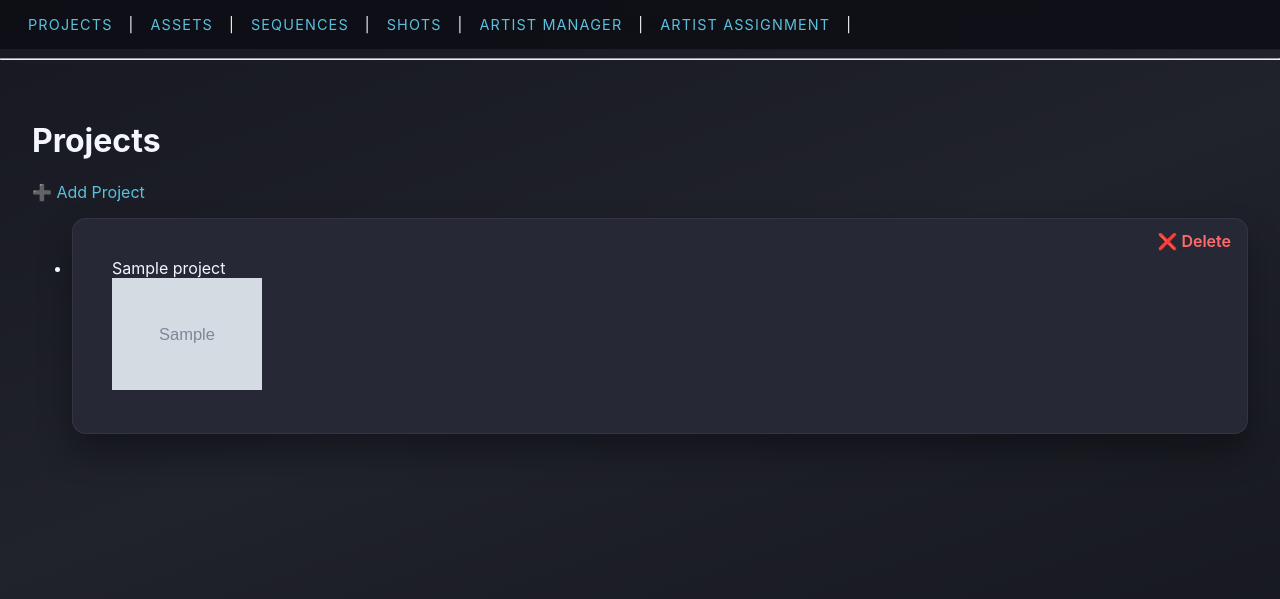
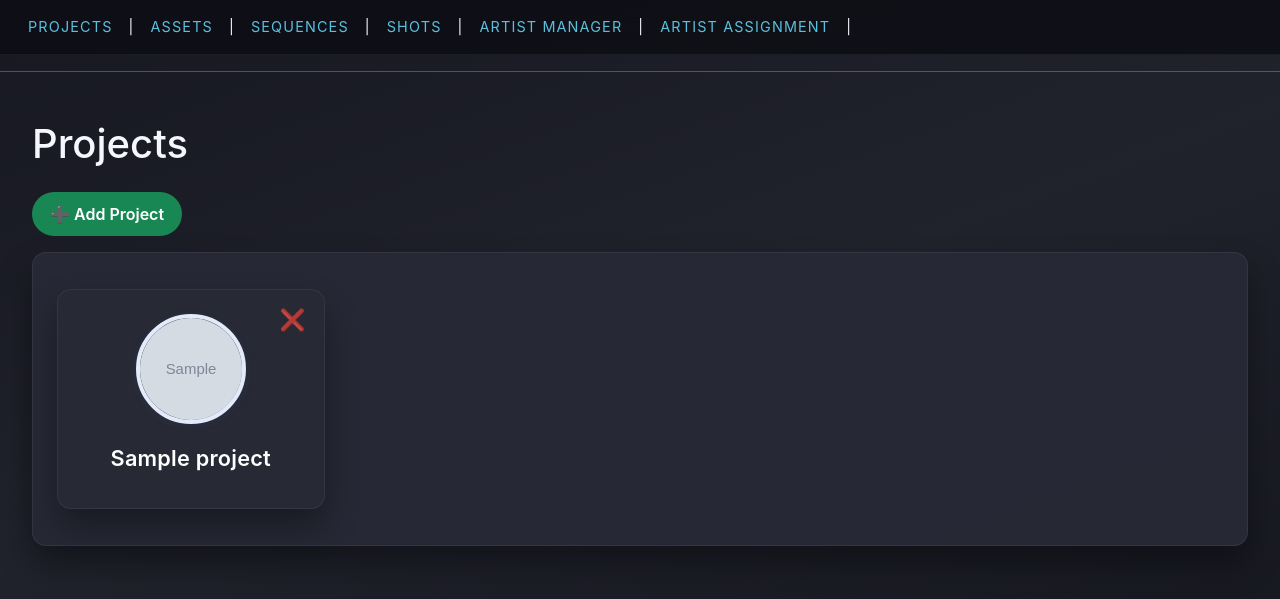
Before and after one commit to aleksandarv88/project_manager, a Django app: page / in a window 1280 px wide. Shown: the top 599 px of the page. Run offline with Django 5.2, Linux system fonts and the light colour scheme; tables that the repository leaves empty hold one stand-in row (Sample ...).

Commit message:
changed the list to grid for projects, seq, assets,shots

```diff
--- a/django_pipeline/vfx_pipeline/core/templates/core/base.html
+++ b/django_pipeline/vfx_pipeline/core/templates/core/base.html
@@ -2,6 +2,7 @@
 <html>
 <head>
     <title>{% block title %}VFX Pipeline{% endblock %}</title>
+    <link href="https://cdn.jsdelivr.net/npm/bootstrap@5.3.0/dist/css/bootstrap.min.css" rel="stylesheet">
     <style>
   :root {
     color-scheme: dark;
@@ -62,8 +63,81 @@
   main {
     padding: 32px;
   }
+  .list-grid {
+    display: grid;
+    grid-template-columns: repeat(auto-fill, minmax(220px, 1fr));
+    gap: 32px;
+    padding: 0;
+    margin: 0;
+    list-style: none;
+  }
 
-  .card, .panel, .form-card, .list-card {
+  .grid-img-circle {
+    width: 110px;
+    height: 110px;
+    object-fit: cover;
+    border-radius: 50%;
+    display: block;
+    margin: 0 auto 18px auto;
+    border: 4px solid #e3eafc;
+    background: linear-gradient(135deg, #23272b 60%, #e3eafc 100%);
+    box-shadow: 0 2px 8px rgba(80,120,200,0.07);
+  }
+  .grid-placeholder {
+    width: 110px;
+    height: 110px;
+    border-radius: 50%;
+    background: linear-gradient(135deg, #23272b 60%, #e3eafc 100%);
+    display: flex;
+    align-items: center;
+    justify-content: center;
+    color: #b0b8c9;
+    font-size: 1.1em;
+    margin: 0 auto 18px auto;
+    border: 4px solid #e3eafc;
+    box-shadow: 0 2px 8px rgba(80,120,200,0.07);
+  }
+  .grid-name {
+    margin-bottom: 10px;
+    font-size: 1.18em;
+    font-weight: 600;
+    letter-spacing: 0.01em;
+    color: #ffffff;
+    word-break: break-word;
+    text-align: center;
+  }
+  .grid-delete-btn {
+    position: absolute;
+    top: 14px;
+    right: 18px;
+    color: #ff7675;
+    background: none;
+    border: none;
+    font-size: 1.3em;
+    text-decoration: none;
+    cursor: pointer;
+    opacity: 0.7;
+    transition: opacity 0.15s;
+  }
+  .grid-delete-btn:hover {
+    opacity: 1;
+    color: #d63031;
+  }
+  .grid-card-link {
+    display: block;
+    color: inherit;
+    text-decoration: none;
+    padding: 0;
+    margin-bottom: 8px;
+    font-weight: 500;
+    font-size: 1.15em;
+    transition: color 0.15s;
+  }
+  .grid-card-link:hover {
+    color: #90caf9;
+    text-decoration: underline;
+  }
+  .card, .panel, .form-card, .list-card, .list-grid {
     background: var(--bg-elevated);
     border-radius: 14px;
     border: 1px solid var(--border-subtle);
--- /dev/null
+++ b/django_pipeline/vfx_pipeline/core/templates/core/projects_grid.html
@@ -0,0 +1,26 @@
+{% extends 'core/base.html' %}
+
+{% block title %}Projects{% endblock %}
+
+{% block content %}
+<h1 class="mb-4">Projects</h1>
+<a href="{% url 'add_project' %}" class="btn btn-success mb-3">➕ Add Project</a>
+
+<ul class="list-grid">
+    {% for project in projects %}
+    <li class="list-card">
+        <a href="{% url 'edit_project' project.id %}" class="grid-card-link">
+            {% if project.image %}
+                <img src="{{ project.image.url }}" class="grid-img-circle" alt="{{ project.name }}">
+            {% else %}
+                <div class="grid-placeholder">No Image</div>
+            {% endif %}
+            <div class="grid-name">{{ project.name }}</div>
+        </a>
+        <a href="{% url 'delete_project' project.id %}" class="grid-delete-btn" title="Delete">❌</a>
+    </li>
+    {% empty %}
+    <li class="grid-list-card">No projects yet.</li>
+    {% endfor %}
+</ul>
+{% endblock %}
--- a/django_pipeline/vfx_pipeline/core/views/asset_views.py
+++ b/django_pipeline/vfx_pipeline/core/views/asset_views.py
@@ -11,7 +11,7 @@ def asset_list(request):
     else:
         assets = Asset.objects.all()
 
-    return render(request, 'core/asset_list.html', {
+    return render(request, 'core/asset_grid.html', {
         'assets': assets,
         'projects': projects,
         'selected_project': int(project_id) if project_id else None
--- a/django_pipeline/vfx_pipeline/core/views/project_views.py
+++ b/django_pipeline/vfx_pipeline/core/views/project_views.py
@@ -26,4 +26,4 @@ def delete_project(request, pk):
 
 def project_list(request):
     projects = Project.objects.all()
-    return render(request, "core/project_list.html", {"projects": projects})
+    return render(request, "core/projects_grid.html", {"projects": projects})
--- a/django_pipeline/vfx_pipeline/core/views/sequence_views.py
+++ b/django_pipeline/vfx_pipeline/core/views/sequence_views.py
@@ -9,7 +9,7 @@ def list_sequences(request):
     sequences = Sequence.objects.all()
     if project_id:
         sequences = sequences.filter(project_id=project_id)
-    return render(request, 'core/sequence_list.html', {
+    return render(request, 'core/sequence_grid.html', {
         'projects': projects,
         'sequences': sequences,
         'selected_project': project_id
--- a/django_pipeline/vfx_pipeline/core/views/shot_views.py
+++ b/django_pipeline/vfx_pipeline/core/views/shot_views.py
@@ -45,7 +45,7 @@ def list_shots(request):
         'selected_project': project_id,
         'selected_sequence': sequence_id,
     }
-    return render(request, "core/shot_list.html", context)
+    return render(request, "core/shot_grid.html", context)
 # Delete Shot
 def delete_shot(request, pk):
     shot = get_object_or_404(Shot, pk=pk)
```
Also changed, not shown: django_pipeline/vfx_pipeline/core/templates/core/asset_grid.html (added, +26 -0 lines), django_pipeline/vfx_pipeline/core/templates/core/info_base.html (renamed from django_pipeline/vfx_pipeline/core/templates/core/artist_info.html, +0 -68 lines), django_pipeline/vfx_pipeline/core/templates/core/sequence_grid.html (added, +26 -0 lines), django_pipeline/vfx_pipeline/core/templates/core/shot_grid.html (added, +26 -0 lines), django_pipeline/vfx_pipeline/media/assets/E8WQFI083QTW1738635431840.jpg (added), django_pipeline/vfx_pipeline/media/assets/E8WQFI083QTW1738635431840_5VrJb6B.jpg (added), django_pipeline/vfx_pipeline/media/assets/E8WQFI083QTW1738635431840_fLJ6xLZ.jpg (added), django_pipeline/vfx_pipeline/media/assets/Tree_BP2TSbk.webp (added), django_pipeline/vfx_pipeline/media/assets/Tree_f8Qxyb8.webp (added), django_pipeline/vfx_pipeline/media/projects/Tree.webp (added).
